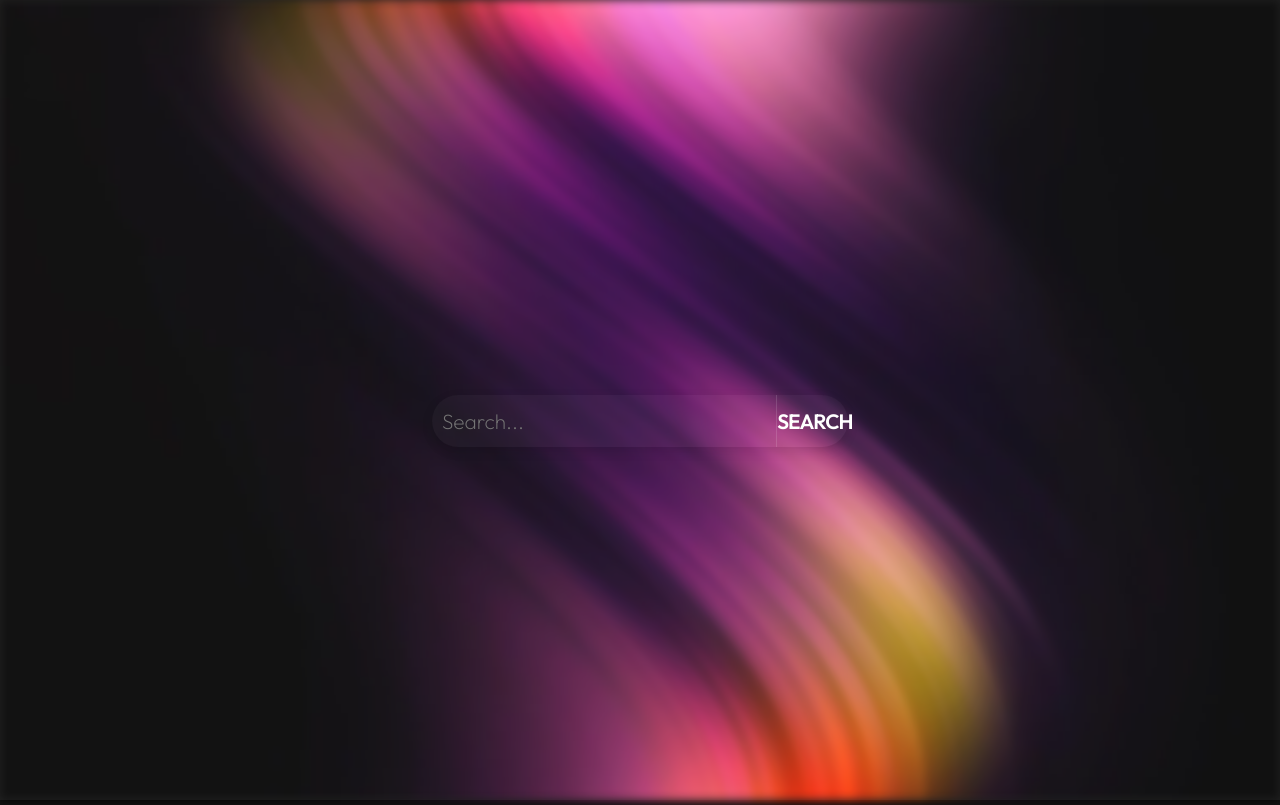
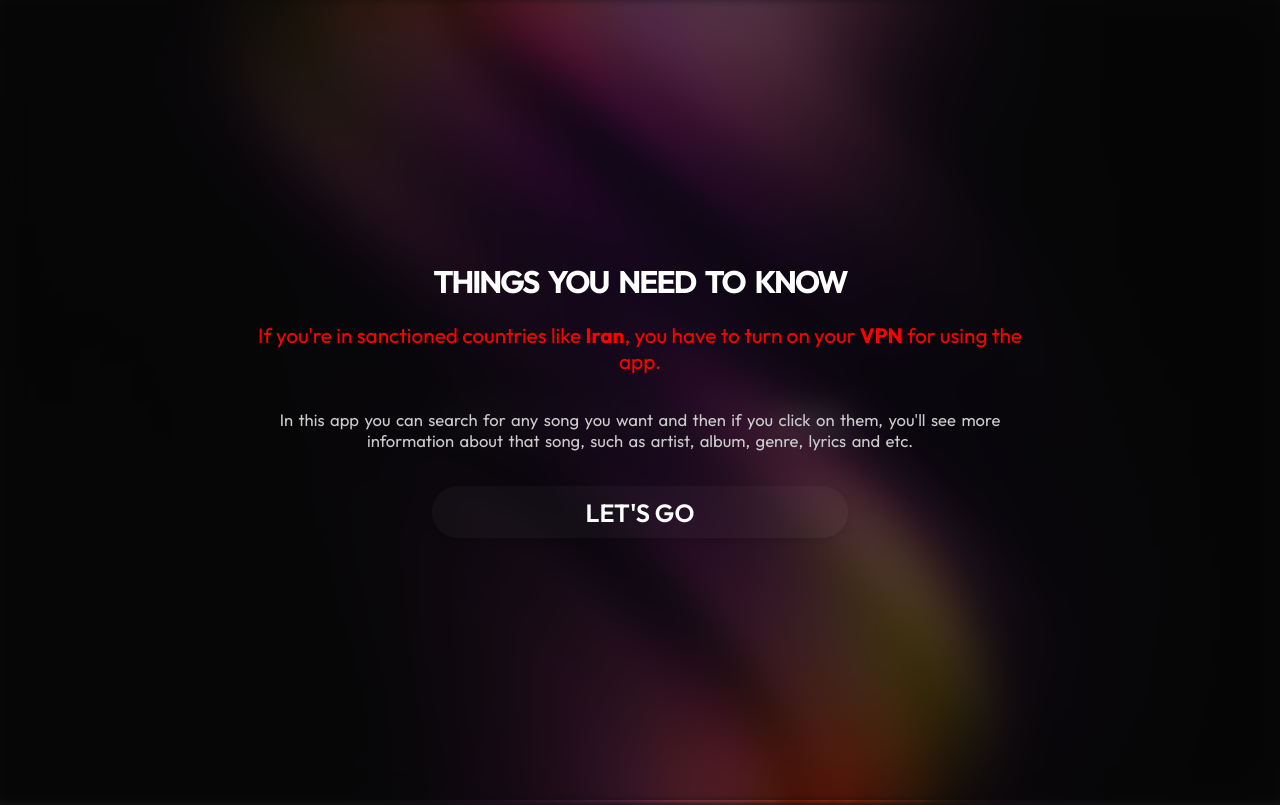
Before and after one commit to v-amirrr/lyrics-search, a React (Create React App) app: page / in a window 1280 px wide. Built offline with nearby package versions, Linux system fonts and the light colour scheme.

Commit message:
feat: built warning popup page

```diff
--- a/src/App.js
+++ b/src/App.js
@@ -3,6 +3,7 @@ import React from 'react';
 import { Routes, Route, useLocation } from 'react-router-dom';
 
 import HomePage from './components/HomePage';
+import WarningPopup from './components/WarningPopup';
 
 import styled from 'styled-components';
 import { AnimatePresence } from 'framer-motion';
@@ -15,6 +16,7 @@ const App = () => {
         <>
             <Background><img src='/images/bg.jpg' alt="background" /></Background>
             <AnimatePresence>
+                <WarningPopup />
                 <Routes location={location} key={location.key}>
                     <Route path="/" element={<HomePage />} />
                 </Routes>
--- /dev/null
+++ b/src/components/WarningPopup.js
@@ -0,0 +1,158 @@
+import React, { useState, useEffect } from 'react';
+
+import styled from 'styled-components';
+import { motion, AnimatePresence } from 'framer-motion';
+
+const popUpPageVariants = {
+    hidden: { opacity: 0 },
+    visible: { opacity: 1, transition: { duration: 0.2, type: 'tween', when: "beforeChildren", childrenDelay: 0.2 } },
+    exit: { opacity: 0, transition: { duration: 0.2, type: 'tween', when: "afterChildren" } }
+};
+
+const popUpContainerVariants = {
+    visible: { transition: { staggerChildren: 0.1 } },
+    exit: { transition: { staggerChildren: 0.05 } }
+};
+
+const popUpItemVariants = {
+    hidden: { opacity: 0, y: -50, scale: 0.5 },
+    visible: { opacity: 1, y: 0, scale: 1, transition: { duration: 0.4, type: 'tween' } },
+    exit: { opacity: 0, y: 20, scale: 0.8, transition: { duration: 0.3, type: 'tween' } }
+};
+
+const WarningPopup = () => {
+
+    const [vpn, setVpn] = useState(false);
+
+    useEffect(() => {
+        if (!!sessionStorage.getItem("vpn") == true) {
+            setVpn(false);
+        } else {
+            setVpn(true);
+        }
+    }, []);
+
+    const vpnPopUpSubmitHandler = e => {
+        e.preventDefault();
+        setVpn(false);
+        sessionStorage.setItem("vpn", "true");
+    };
+
+    return (
+        <>
+            <AnimatePresence>
+                {
+                    vpn
+                    &&
+                    <PopupPage initial='hidden' animate='visible' exit='exit' variants={popUpPageVariants} onKeyUp={e => e.key === "Enter" && vpnPopUpSubmitHandler}>
+                        <motion.div className="popup-container" variants={popUpContainerVariants}>
+                            <motion.h1 variants={popUpItemVariants} className="popup-title">things you need to know</motion.h1>
+                            <motion.p variants={popUpItemVariants} className="popup-warning">If you're in sanctioned countries like <b>Iran</b>, you have to turn on your <b>VPN</b> for using the app.</motion.p>
+                            <motion.p variants={popUpItemVariants} className="popup-text">
+                                In this app you can search for any song you want and then if you click on them, you'll see more information about that song, such as artist, album, genre, lyrics and etc.
+                            </motion.p>
+                            <motion.button autoFocus variants={popUpItemVariants} type="submit" className="popup-button" onClick={vpnPopUpSubmitHandler}>let's go</motion.button>
+                        </motion.div>
+                    </PopupPage>
+                }
+            </AnimatePresence>
+        </>
+    );
+};
+
+const PopupPage = styled(motion.section)`
+    width: 100vw;
+    height: 100vh;
+    display: flex;
+    justify-content: center;
+    align-items: center;
+    flex-direction: column;
+    background-color: #000000aa;
+    z-index: 9;
+    position: absolute;
+    inset: 0 0 0 0;
+    backdrop-filter: blur(15px) saturate(100%);
+    -webkit-backdrop-filter: blur(15px) saturate(100%);
+
+    .popup-container {
+        display: flex;
+        justify-content: center;
+        align-items: center;
+        flex-direction: column;
+        width: fit-content;
+        height: 50%;
+        max-width: 70%;
+        max-height: 50%;
+        padding: 2rem;
+        text-align: center;
+    }
+
+    .popup-title {
+        text-transform: uppercase;
+        letter-spacing: -2px;
+        word-spacing: 6px;
+    }
+
+    .popup-warning {
+        margin: 1rem;
+        color: #ff0000;
+        font-weight: 400;
+    }
+
+    .popup-text {
+        word-spacing: 2px;
+        font-weight: 400;
+        font-size: .8rem;
+        color: #ccc;
+        margin: .7rem;
+        display: flex;
+        justify-content: center;
+        align-items: center;
+    }
+
+    .popup-button {
+        margin-top: 1rem;
+        font-size: 1.2rem;
+        font-weight: 600;
+        border: none;
+        cursor: pointer;
+        text-transform: uppercase;
+        border-radius: 50px;
+        font-family: 'Outfit', sans-serif;
+        background-color: #ffffff08;
+        box-shadow: rgba(0, 0, 0, 0.1) 0px 4px 12px;
+        width: 20rem;
+        height: 2.5rem;
+        transition: background .3s;
+
+        &:hover {
+            background-color: #ffffff15;
+        }
+
+        &:active {
+            background-color: #ffffff22;
+        }
+    }
+
+    @media (max-width: 900px) {
+        .popup-container {
+            max-width: 90%;
+            max-height: 40%;
+            padding: .5rem;
+        }
+
+        .popup-title {
+            font-size: 1.2rem;
+        }
+
+        .popup-warning {
+            font-size: .8rem;
+        }
+
+        .popup-text {
+            font-size: .6rem;
+        }
+    }
+`;
+
+export default WarningPopup;
```
